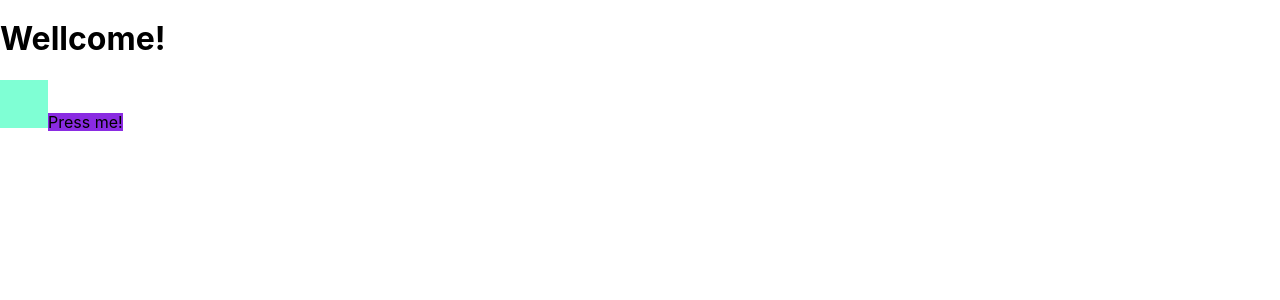
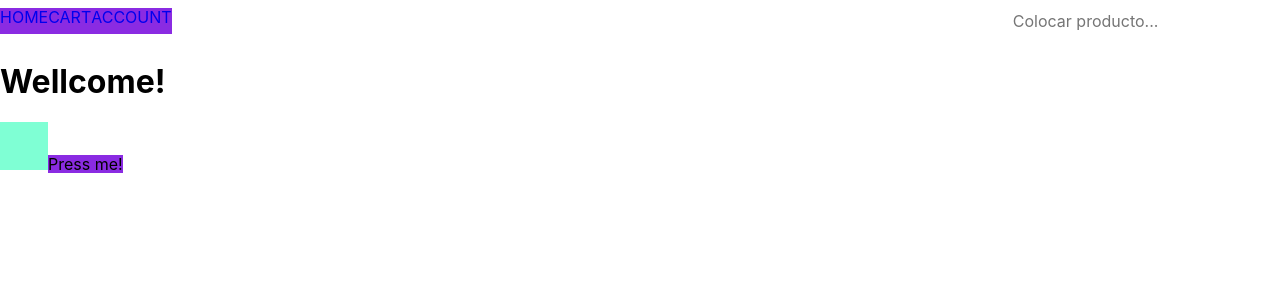
Before and after one commit to PT07G05-Henry/ecommerce-client, a React (Create React App) app: page / in a window 1280 px wide. Shown: the top 300 px of the page. Built offline with nearby package versions, Linux system fonts and the light colour scheme.

Commit message:
refactor(client/NabVar): pre styled and some corrections

```diff
--- a/src/App.js
+++ b/src/App.js
@@ -1,10 +1,13 @@
 import React from "react";
 import { Routes, Route } from "react-router-dom";
+import NavBar from "./components/NavBar/NavBar";
 import Welcome from "./containers/welcome/Welcome";
+
 
 function App() {
   return (
     <>
+    <NavBar/>
       <Routes>
         <Route path="/" element={<Welcome />} />
       </Routes>
--- a/src/components/NavBar/NavBar.jsx
+++ b/src/components/NavBar/NavBar.jsx
@@ -1,20 +1,25 @@
 import React from "react";
 import { Link } from "react-router-dom";
 import SearchBar from "../SearchBar/SearchBar";
-
+import "./navBar.css"
 
 export default function NavBar() {
-
   return (
-    <div className='navBarConteiner'>
-      <div className='conteinerMerch'>
-      </div>
-      <div className='navContent'>
-      <Link className='navLink' to='/home'>HOME</Link>
-      <Link className='navLink' to='/products'>CART</Link>
-      <Link className='navLink' to='/account'>ACCOUNT</Link>
-      <SearchBar className='navSearchBar'/>
-    </div>
-      </div>
+    <>
+      <div className="container nav__spacer"/>
+      <nav className="container nav">
+        <Link className="btn btn-primary" to="/home">
+          HOME
+        </Link>
+        <Link className="btn btn-primary" to="/products">
+          CART
+        </Link>
+        <Link className="btn btn-primary" to="/account">
+          ACCOUNT
+        </Link>
+        <SearchBar />
+      </nav>
+      <div className="container nav__spacer"/>
+    </>
   );
 }
--- /dev/null
+++ b/src/components/NavBar/navBar.css
@@ -0,0 +1,13 @@
+.nav {
+  position: sticky;
+  top: 0;
+  display: flex;
+  flex-direction: row;
+  justify-content: flex-start;
+  background: var(--color-bg);
+}
+
+.nav__spacer {
+  height: .5rem;
+  background: var(--color-bg);
+}
--- a/src/components/SearchBar/SearchBar.jsx
+++ b/src/components/SearchBar/SearchBar.jsx
@@ -1,13 +1,15 @@
-import React from 'react'
-
+import React from "react";
+import "./searchBar.css";
 
 export default function SearchBar() {
-
-
-    return (<div className='formSearchBar'>
-        <form>
-            <input className='inputProductos' type="text" placeholder='Colocar producto...' />
-            <input className='inputButton' type="submit" value="" />
-        </form>
-    </div>)
+  return (
+    <form className="nav__searchBar">
+      <input
+        className="inputProductos"
+        type="text"
+        placeholder="Colocar producto..."
+      />
+      <input className="inputButton" type="submit" value="" />
+    </form>
+  );
 }
--- /dev/null
+++ b/src/components/SearchBar/searchBar.css
@@ -0,0 +1,7 @@
+.nav__searchBar {
+  width: max-content;
+  display: inline-block;
+  color: var(--color-white);
+  padding: 0.25rem 1.2rem;
+  margin-left: auto;
+}
```
